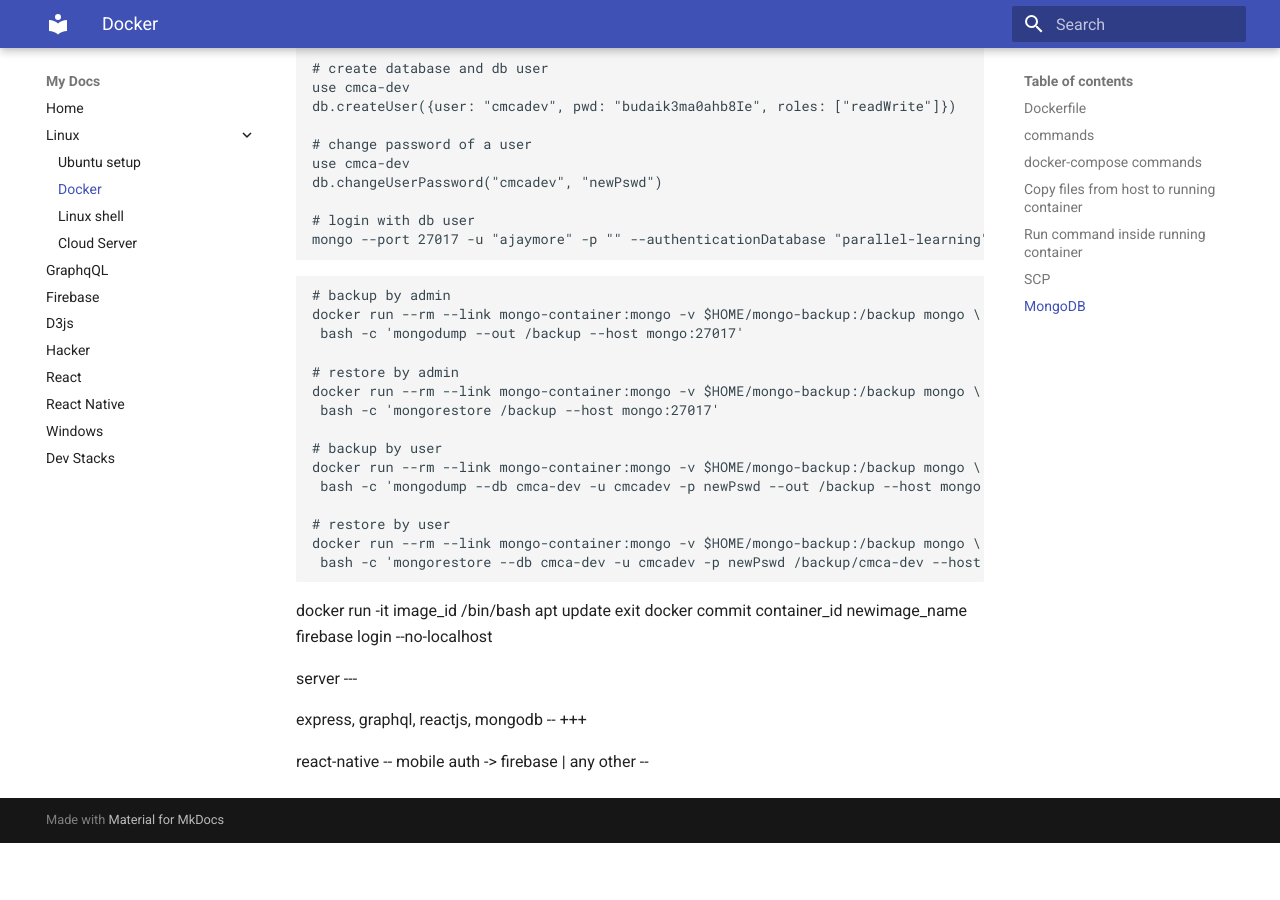
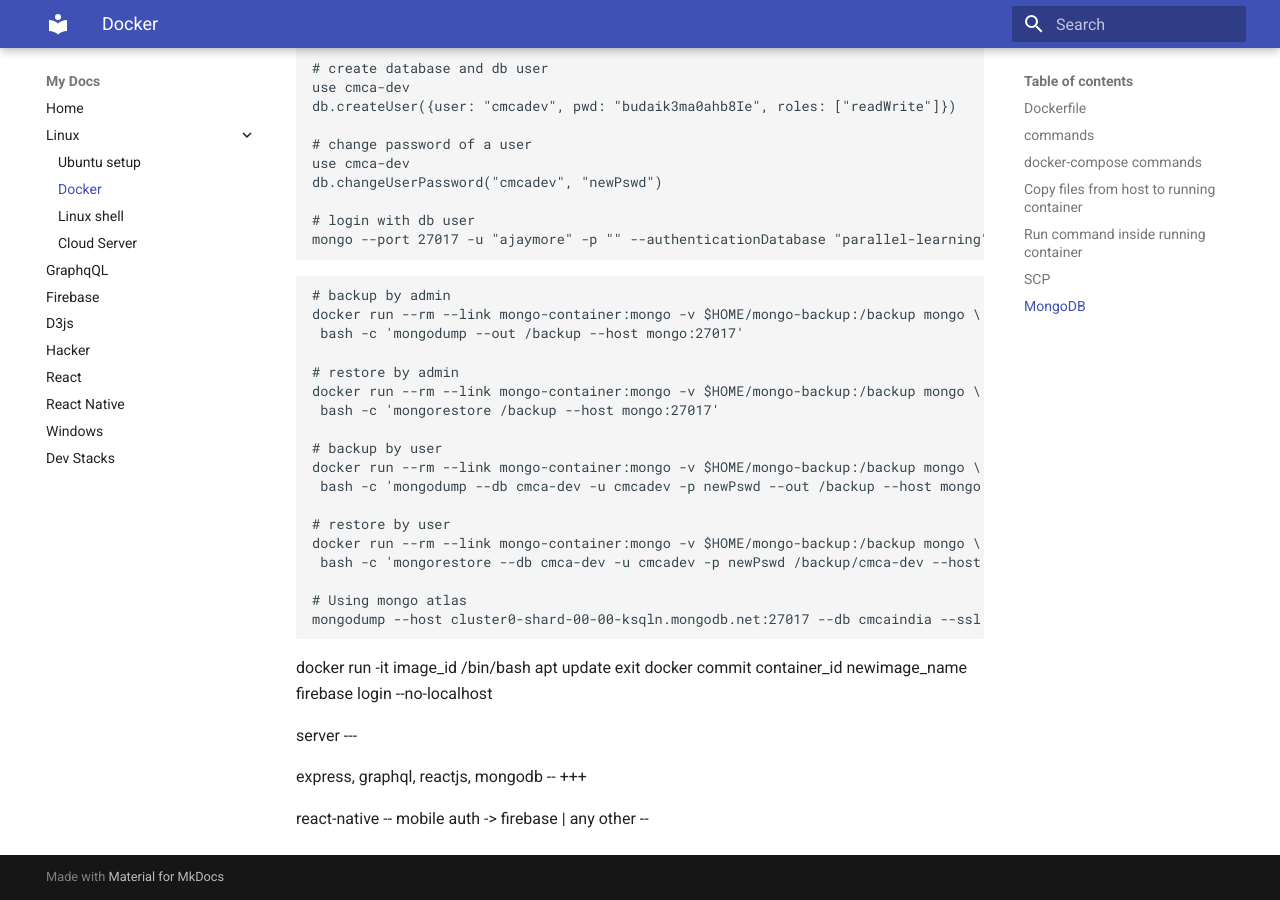
Before and after one commit to ajaymore/development-docs, an MkDocs documentation site: the page built from docs/linux/docker.md, in a window 1280 px wide and 900 px high, scrolled down 1854 px. Built offline with MkDocs 1.6.1 and Material for MkDocs 9.7.7, drawn with Linux system fonts in a browser that asks for light colours; old or Windows-style settings are respelled for this version of MkDocs; before the commit the page ends 2697 px from its top, so only the background shows below that.

Commit message:
Update docker.md

````diff
--- a/docs/linux/docker.md
+++ b/docs/linux/docker.md
@@ -103,6 +103,9 @@
 # restore by user
 docker run --rm --link mongo-container:mongo -v $HOME/mongo-backup:/backup mongo \
  bash -c 'mongorestore --db cmca-dev -u cmcadev -p newPswd /backup/cmca-dev --host mongo:27017'
+
+# Using mongo atlas
+mongodump --host cluster0-shard-00-00-ksqln.mongodb.net:27017 --db cmcaindia --ssl --authenticationDatabase admin --username xxxx --password xxxx -o "/home/temp"
 ```
 
 
````
